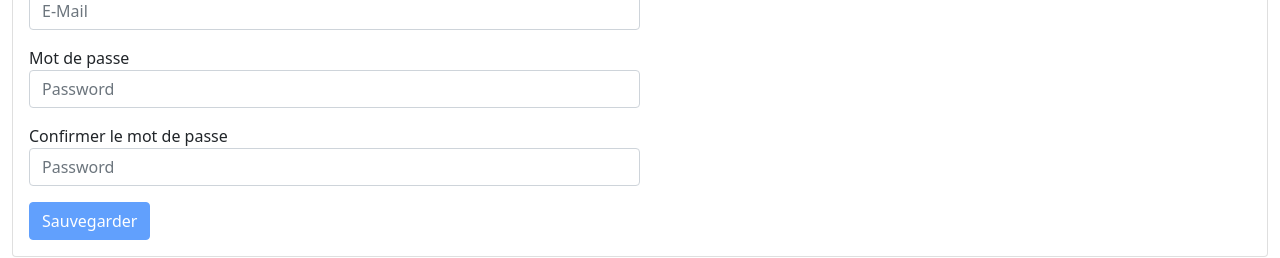
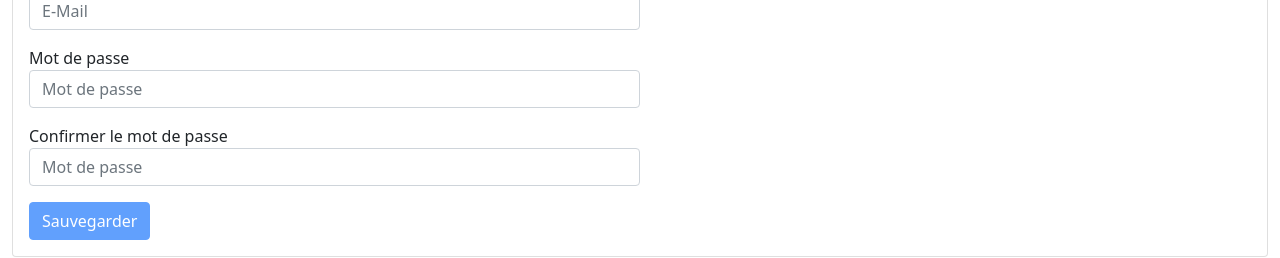
Before and after one commit to htimli/SCRUMBAN, an Angular app in the folder dev/frontend/my-app/: page / in a window 1280 px wide. Both pictures are taken after a click on the button "Inscription". Shown: the part 323-581 px from the top of the page. Built offline with nearby package versions, Linux system fonts and the light colour scheme.

Commit message:
add place holders to input

```diff
--- a/dev/frontend/my-app/src/app/project-members/project-members.component.html
+++ b/dev/frontend/my-app/src/app/project-members/project-members.component.html
@@ -7,7 +7,7 @@
 
 <div class="input-group mb-3">
     <div class="input group prepend">
-        <input type="text" id="email" [(ngModel)]="memberEmail" ngModel email required>
+        <input type="text" id="email" [(ngModel)]="memberEmail" placeholder="adresse e-mail" ngModel email required>
         <button class="btn btn-primary" (click)="onAddMember(memberEmail)">
             <i class="fas fa-user-plus"></i>
         </button>
--- a/dev/frontend/my-app/src/app/register-page/register-page.component.html
+++ b/dev/frontend/my-app/src/app/register-page/register-page.component.html
@@ -24,11 +24,11 @@
             </div>
             <div class="form-group col-md-6 mb-3">
                 <label for="password">Mot de passe</label>
-                <input type="password" class="form-control" name='password' id="password" placeholder="Password" ngModel required>
+                <input type="password" class="form-control" name='password' id="password" placeholder="Mot de passe" ngModel required>
             </div>
             <div class="form-group col-md-6 mb-3">
                 <label for="password">Confirmer le mot de passe</label>
-                <input type="password" class="form-control" name='confirmPassword' id="password" placeholder="Password" ngModel required>
+                <input type="password" class="form-control" name='confirmPassword' id="password" placeholder="Mot de passe" ngModel required>
             </div>
 
             <div class="text-right">
```
